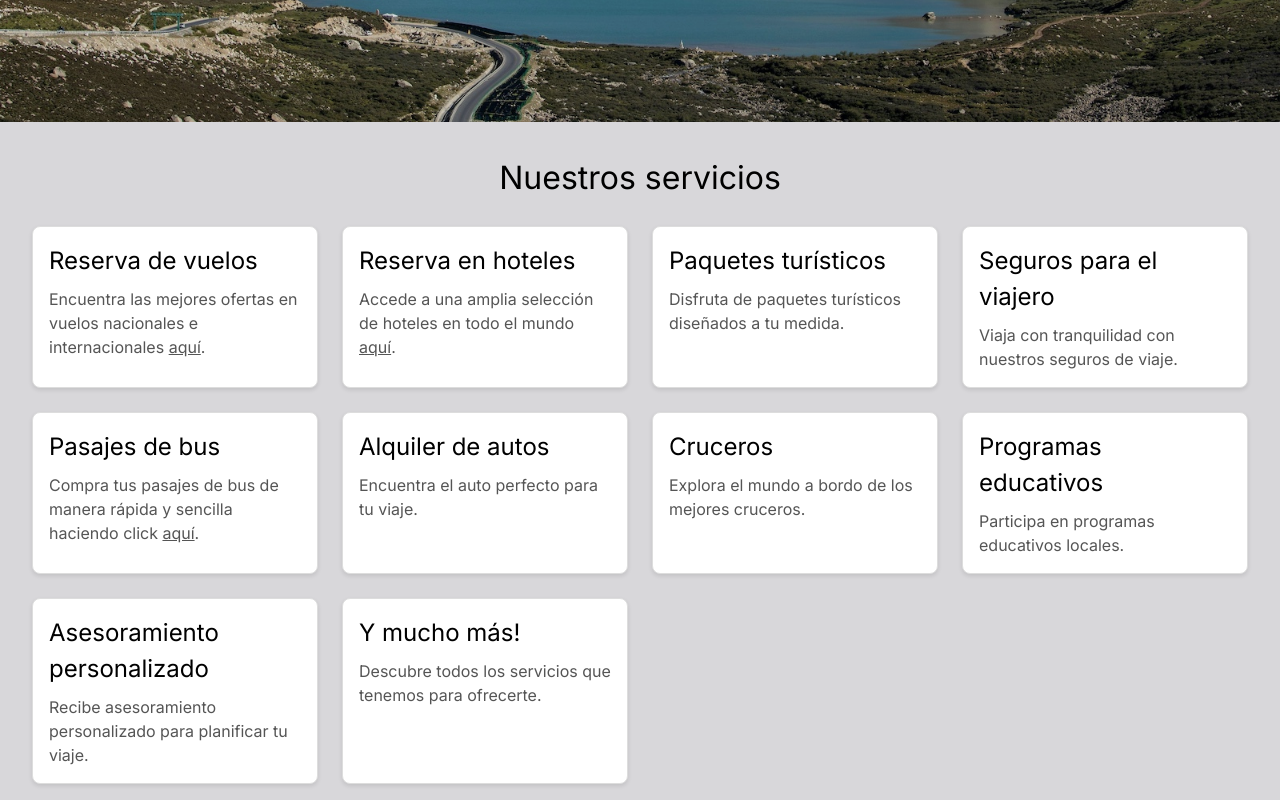
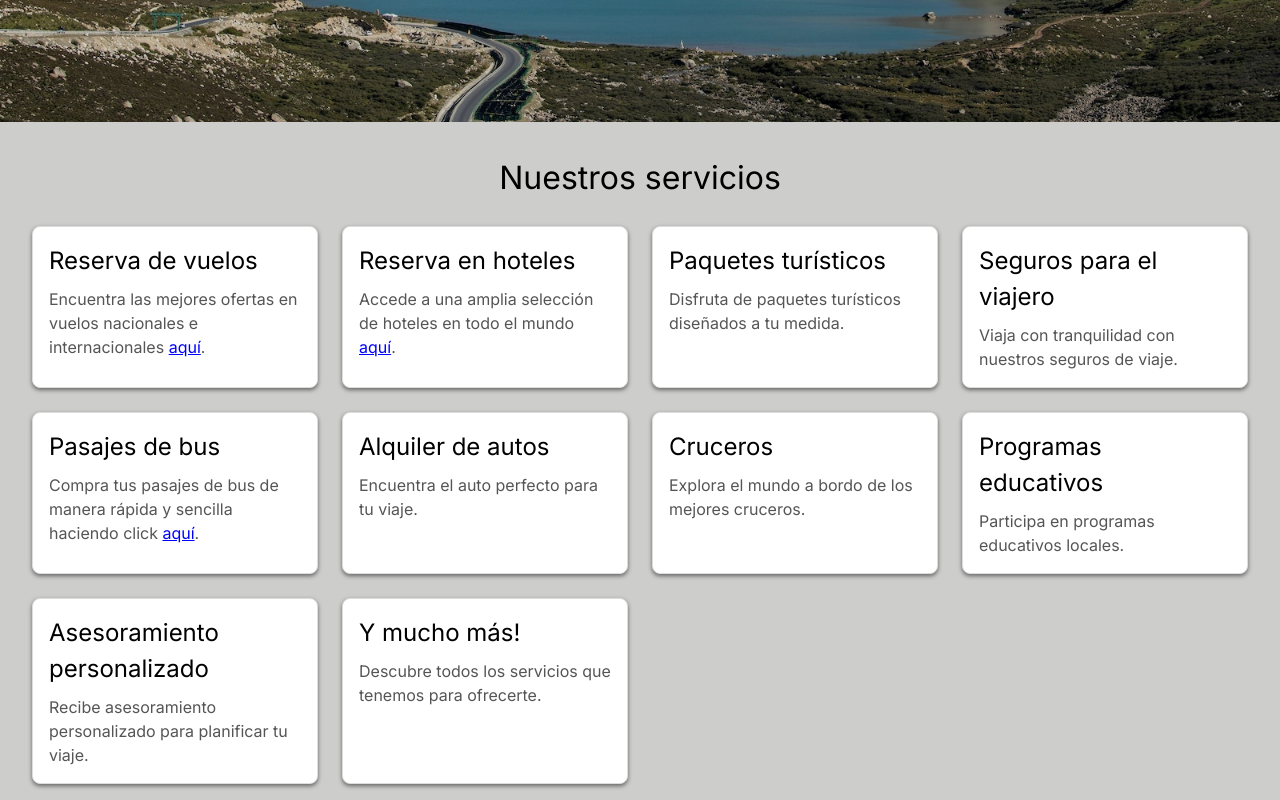
Before and after one commit to chiton/bhi-site, a Next.js app: page / in a window 1280 px wide. Shown: the part 740-1540 px from the top of the page. Built offline with nearby package versions, Linux system fonts and the light colour scheme.

Commit message:
Update styles

```diff
--- a/src/app/globals.css
+++ b/src/app/globals.css
@@ -67,7 +67,7 @@ body {
 /* Services section styles */
 .services-section {
   padding: 2rem;
-  background-color: #D8D7DA;
+  background-color: #CDCDCC;
 }
 
 .services-title {
@@ -87,11 +87,12 @@ body {
   border: 1px solid #ddd;
   border-radius: 8px;
   background-color: #fff;
-  box-shadow: 0 2px 4px rgba(0, 0, 0, 0.1);
+  box-shadow: 0 2px 4px rgba(0, 0, 0, 0.5);
 }
 
 .service-item a {
   text-decoration: underline;
+  color: blue;
 }
 
 .service-item h3 {
--- a/src/app/page.tsx
+++ b/src/app/page.tsx
@@ -32,7 +32,7 @@ export default function Home() {
           </div>
           <div className="service-item">
             <h3>Reserva en hoteles</h3>
-            <p>Accede a una amplia selección de hoteles en todo el mundo <a href="https://bhiviajes.paquetedinamico.com/?tripType=FLIGHT_HOTEL">aquí</a>.</p>
+            <p>Accede a una amplia selección de hoteles en todo el mundo <a href="https://bhiviajes.paquetedinamico.com/?tripType=ONLY_HOTEL">aquí</a>.</p>
           </div>
           <div className="service-item">
             <h3>Paquetes turísticos</h3>
```
